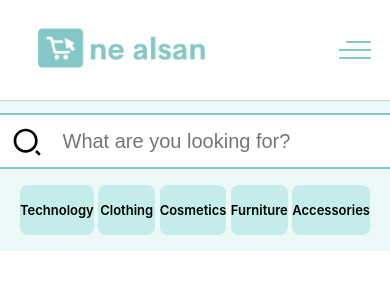
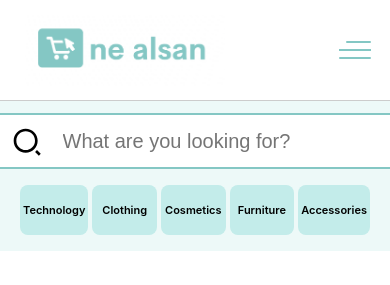
Before and after one commit to hamzauguz/infinacase, a React (Create React App) app: page / in a window 390 px wide. Shown: the top 285 px of the page. Built offline with nearby package versions, Linux system fonts and the light colour scheme; no server answers; the database is empty; what chartjs-plugin-datalabels would draw is missing.

Commit message:
fixed bugs

```diff
--- a/public/index.html
+++ b/public/index.html
@@ -14,7 +14,8 @@
       manifest.json provides metadata used when your web app is installed on a
       user's mobile device or desktop. See https://developers.google.com/web/fundamentals/web-app-manifest/
     -->
-    <link rel="manifest" href="%PUBLIC_URL%/manifest.json" />
+    <link rel="manifest" href="/manifest.json" crossorigin="use-credentials" />
+
     <!--
       Notice the use of %PUBLIC_URL% in the tags above.
       It will be replaced with the URL of the `public` folder during the build.
--- a/src/components/header/index.js
+++ b/src/components/header/index.js
@@ -61,7 +61,7 @@ const Header = () => {
         src={require("../../assets/images/headericon.png")}
       />
 
-      <div className={`nav-items ${isOpen && "open"}`}>
+      <div style={{ zIndex: 1 }} className={`nav-items ${isOpen && "open"}`}>
         {user ? (
           <>
             <HeaderButton
--- a/src/pages/Home/Styles.Home.css
+++ b/src/pages/Home/Styles.Home.css
@@ -18,9 +18,11 @@
   }
 
   .filter-button {
-    font-size: 13px !important;
+    font-size: 11px !important;
     height: 50px !important;
     font-weight: 600 !important;
+    padding-left: 3px !important;
+    padding-right: 3px;
   }
 }
 
--- a/src/pages/Home/index.js
+++ b/src/pages/Home/index.js
@@ -97,7 +97,11 @@ const Home = () => {
     <div>
       <div className="search-filter-container">
         <div className="input-with-icon-container">
-          <RiSearch2Line size={32} className="input-search-icon" />
+          <RiSearch2Line
+            style={{ zIndex: 0 }}
+            size={32}
+            className="input-search-icon"
+          />
           <input
             onChange={handleSearch}
             placeholder="What are you looking for?"
```
